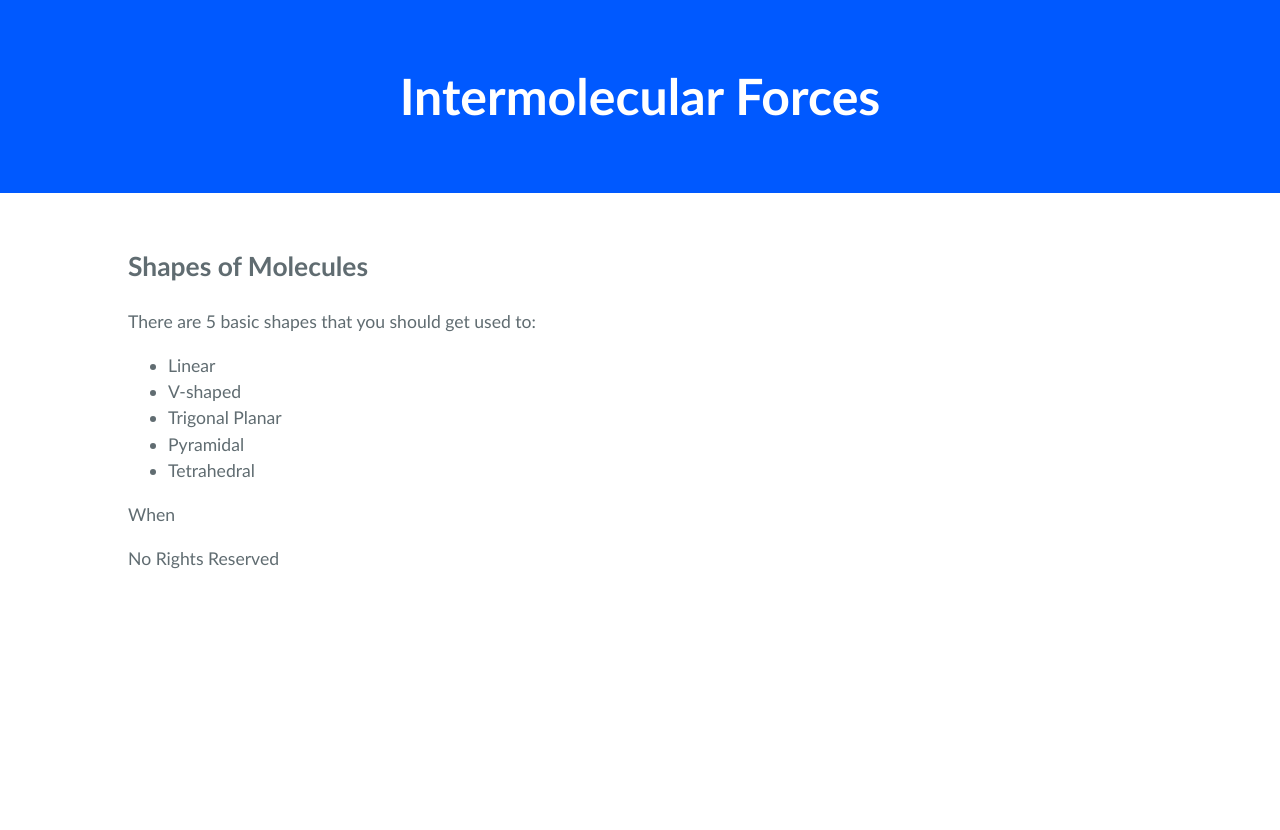
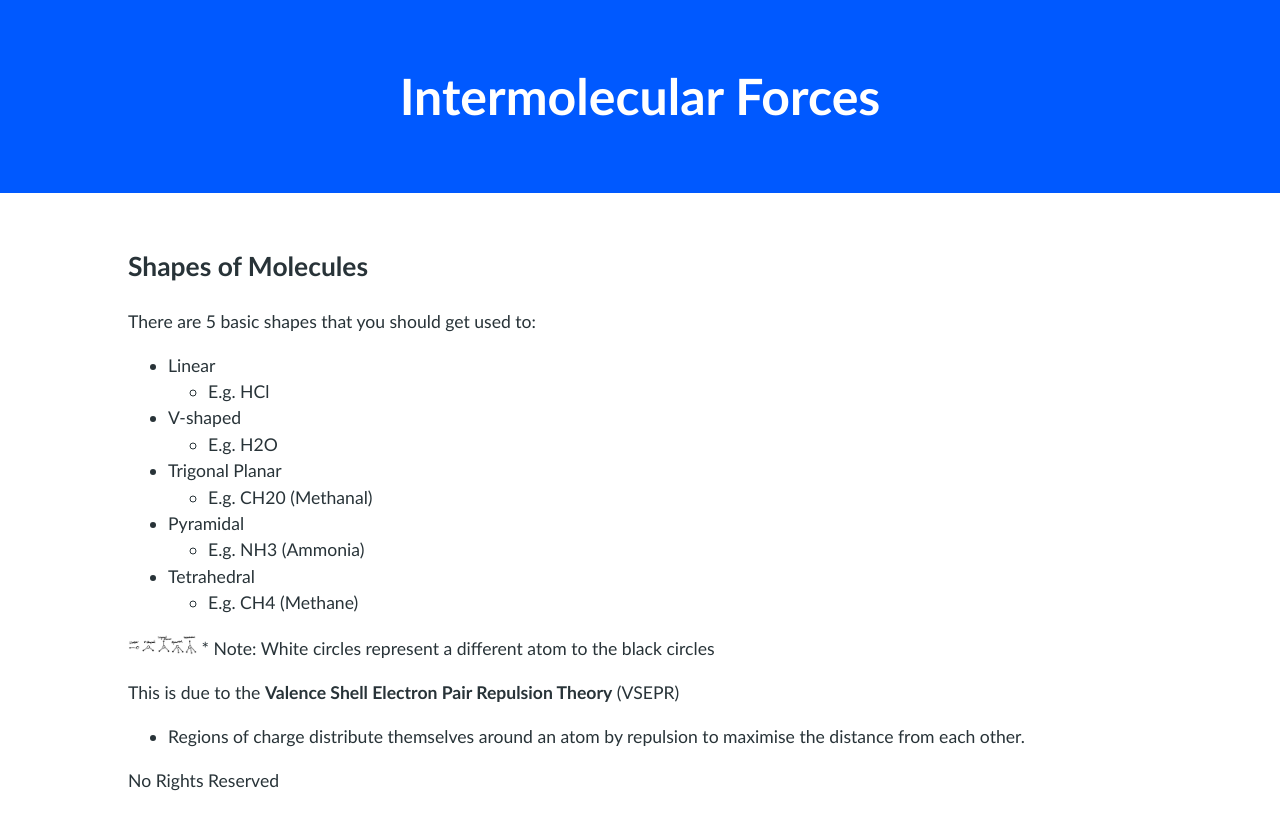
Before and after one commit to Pi-thagoras/the-chicken-pen, a Jekyll site: the page built from Intermolecular-Forces.md, in a window 1280 px wide. Shown: the top 830 px of the page. Built offline with Jekyll 4.4.1, drawn with Linux system fonts in a browser that asks for light colours.

Commit message:
vault backup: 2023-04-05 19:22:52

```diff
--- a/Intermolecular-Forces.md
+++ b/Intermolecular-Forces.md
@@ -6,9 +6,18 @@ title: "Intermolecular Forces"
 
 There are 5 basic shapes that you should get used to:
 - Linear
+	- E.g. HCl
 - V-shaped
+	- E.g. H2O
 - Trigonal Planar
+	- E.g. CH20 (Methanal)
 - Pyramidal
+	- E.g. NH3 (Ammonia)
 - Tetrahedral
+	- E.g. CH4 (Methane)
 
-When
+![Molecule_Shapes](assets/Molecule_Shapes.png)
+\* Note: White circles represent a different atom to the black circles
+
+This is due to the **Valence Shell Electron Pair Repulsion Theory** (VSEPR)
+- Regions of charge distribute themselves around an atom by repulsion to maximise the distance from each other.
--- a/assets/css/styles.css
+++ b/assets/css/styles.css
@@ -4,7 +4,7 @@ body {
   font-family: 'Gill Sans', 'Gill Sans MT', Calibri, 'Trebuchet MS', sans-serif;
   font-size: 16px;
   line-height: 1.5;
-  color: #606c71;
+  color: #283338;
 }
 
 .page-header {
```
Also changed, not shown: index.md (+1 -0 lines), .obsidian/workspace.json, assets/Molecule_Shapes.png (added).
